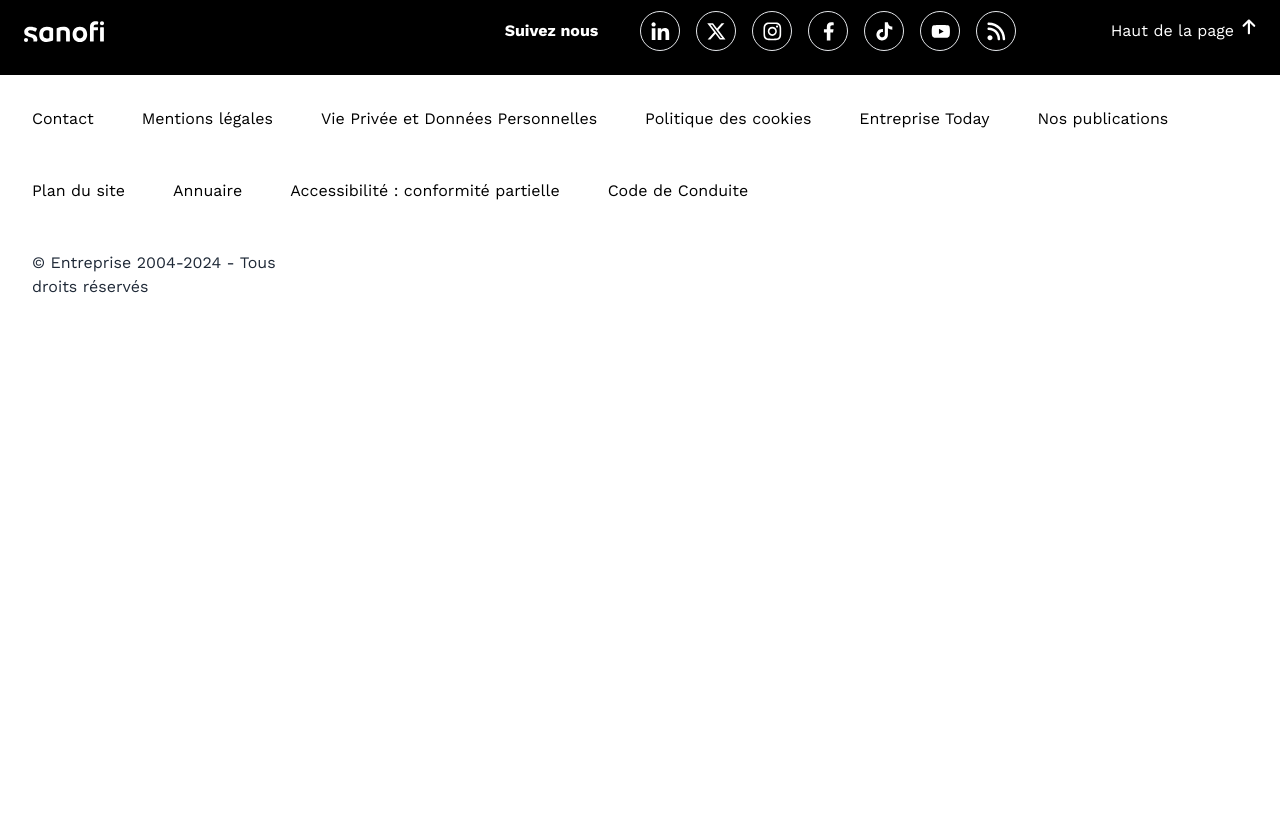
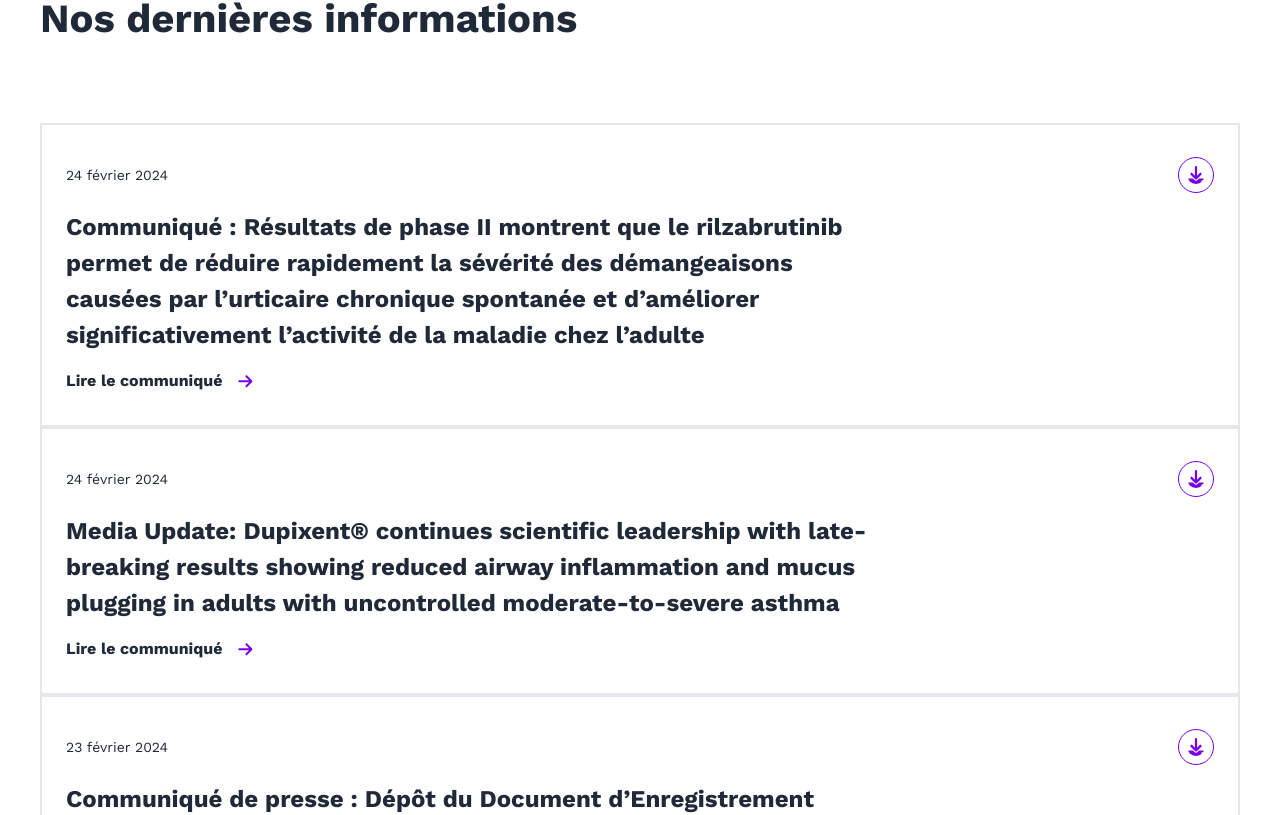
Before and after one commit to junik1337/void, a Next.js app: page / in a window 1280 px wide. Shown: the part 4478-5293 px from the top of the page. Before the commit the page ends 4833 px from the top, so only its background shows below. Built offline with nearby package versions, Linux system fonts and the light colour scheme.

Commit message:
Add: Information are done

```diff
--- a/app/(main)/page.tsx
+++ b/app/(main)/page.tsx
@@ -1,5 +1,6 @@
 import Articles from "@/components/Articles";
 import Hero from "@/components/Hero";
+import Infromation from "@/components/Information";
 import Projects from "@/components/Projects";
 import Subjects from "@/components/Subjects";
 import Image from "next/image";
@@ -11,6 +12,7 @@
       <Projects />
       <Subjects />
       <Articles />
+      <Infromation />
     </div>
   );
 }
--- /dev/null
+++ b/components/Information.tsx
@@ -0,0 +1,47 @@
+import { CardData4 } from '@/constants';
+import Image from 'next/image';
+import React from 'react';
+const Infromation = () => {
+	return (
+		<section
+			id='infromation'
+			className='w-full flex-col flex gap-20 px-0 py-12 '
+		>
+			<div className='flex flex-col md:flex-row justify-between w-full gap-5'>
+				<h1 className='h2-bold self-start '>Nos dernières informations</h1>
+			</div>
+
+			<div className='w-full flex items-center justify-center flex-col'>
+				{CardData4.map((card, index) => (
+					<div key={index} className='px-6 py-8 flex flex-col w-full border-2 gap-4'>
+						<div className='w-full flex justify-between items-center'>
+							<p className='text-sm w-fit'>{card.date}</p>
+							<button>
+								<Image
+									src='/download.svg'
+									alt="articles"
+									width={30}
+									height={30}
+									className='rounded-full border p-2 w-9 h-9 border-mypurple'
+								/>
+							</button>
+						</div>
+						<p className='p-bold-24 w-full md:w-[70%]'>{card.title}</p>
+						<button className="font-bold flex flex-row items-center gap-4">
+							<p>{card.button}</p>
+							<Image
+								src="/right.svg"
+								alt="arrow"
+								width={20}
+								height={20}
+								className='w-auto h-auto'
+							/>
+						</button>
+					</div>
+				))}
+			</div>
+		</section>
+	);
+};
+
+export default Infromation;
--- a/constants/index.ts
+++ b/constants/index.ts
@@ -174,3 +174,34 @@
     button: "Lire l'article",
   },
 ];
+
+export const CardData4 = [
+  {
+    id: 1,
+    date: "24 février 2024",
+    title:
+      "Communiqué : Résultats de phase II montrent que le rilzabrutinib permet de réduire rapidement la sévérité des démangeaisons causées par l’urticaire chronique spontanée et d’améliorer significativement l’activité de la maladie chez l’adulte",
+    button: "Lire le communiqué",
+  },
+  {
+    id: 2,
+    date: "24 février 2024",
+    title:
+      "Media Update: Dupixent® continues scientific leadership with late-breaking results showing reduced airway inflammation and mucus plugging in adults with uncontrolled moderate-to-severe asthma",
+    button: "Lire le communiqué",
+  },
+  {
+    id: 3,
+    date: "23 février 2024",
+    title:
+      "Communiqué de presse : Dépôt du Document d’Enregistrement Universel 2023, contenant le Rapport Financier Annuel, et du « Form 20-F » américain",
+    button: "Lire le communiqué",
+  },
+  {
+    id: 4,
+    date: "23 février 2024",
+    title:
+      "Communiqué de presse : La FDA accorde un examen prioritaire à la demande de licence de produits biologique relative à Dupixent® pour le traitement de la BPCO avec inflammation de type 2",
+    button: "Lire le communiqué",
+  },
+];
```
Also changed, not shown: public/download.svg (added).
